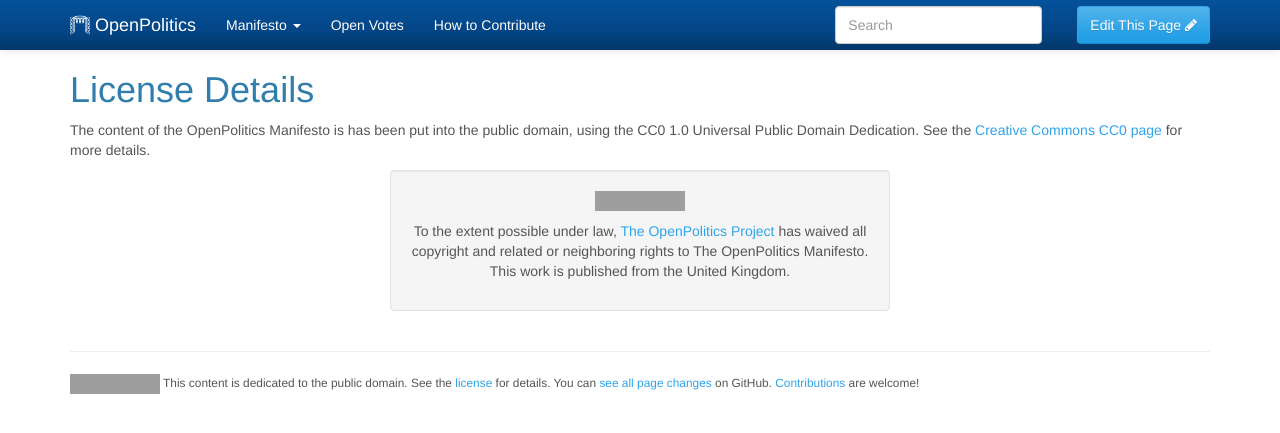
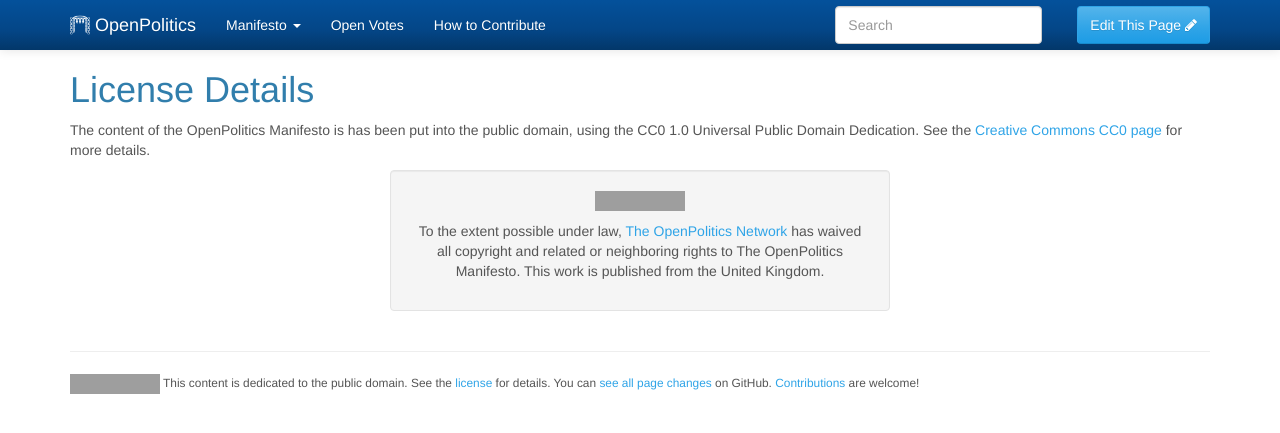
Before and after one commit to openpolitics/manifesto, a Jekyll site: the page built from license.md, in a window 1280 px wide, cut to the strip 0-433 px from the top of the page. Built offline with Jekyll 4.4.1, drawn with Linux system fonts in a browser that asks for light colours; grey boxes are pictures that could not be loaded.

Commit message:
Rename to OpenPolitics Network

```diff
--- a/_layouts/homepage.html
+++ b/_layouts/homepage.html
@@ -4,7 +4,7 @@ layout: main
 
 <div class='jumbotron'>
   <div class='container'>
-    <h1>The OpenPolitics Project</h1>
+    <h1>The OpenPolitics Network</h1>
     <p>{{site.tagline}}</p>
     <p>
       <a href='manifesto' class='btn btn-primary btn-lg'>Help write the Manifesto</a>
```
Also changed, not shown: license.md.
